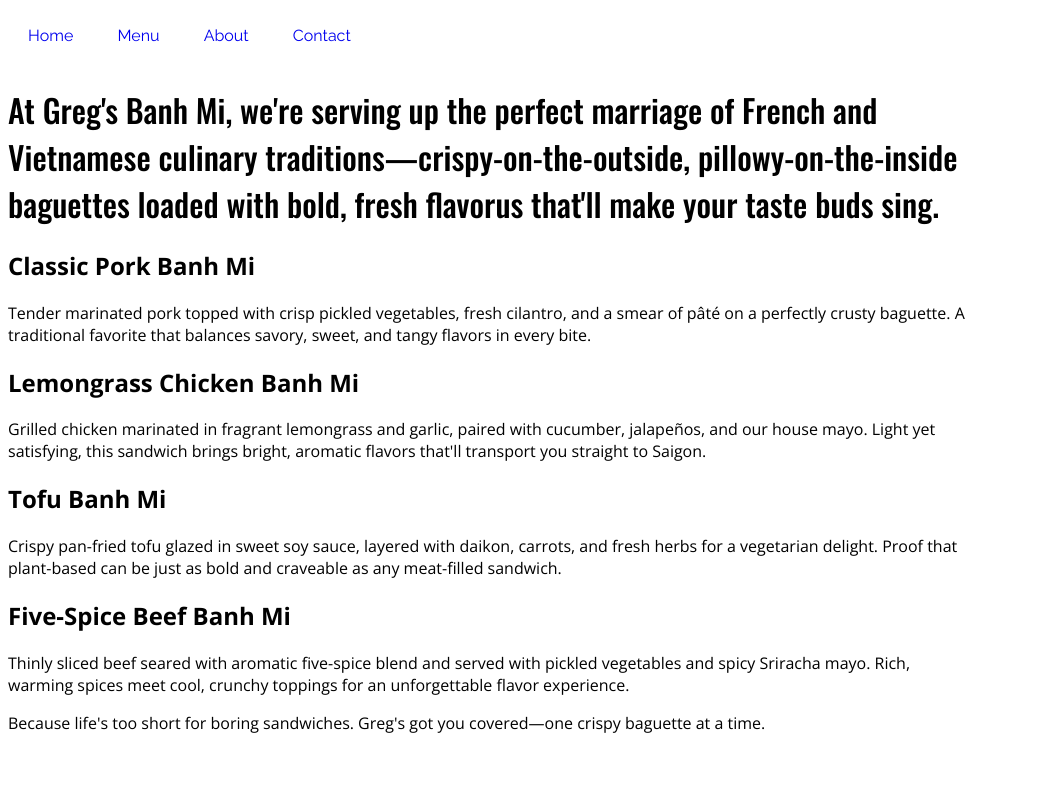
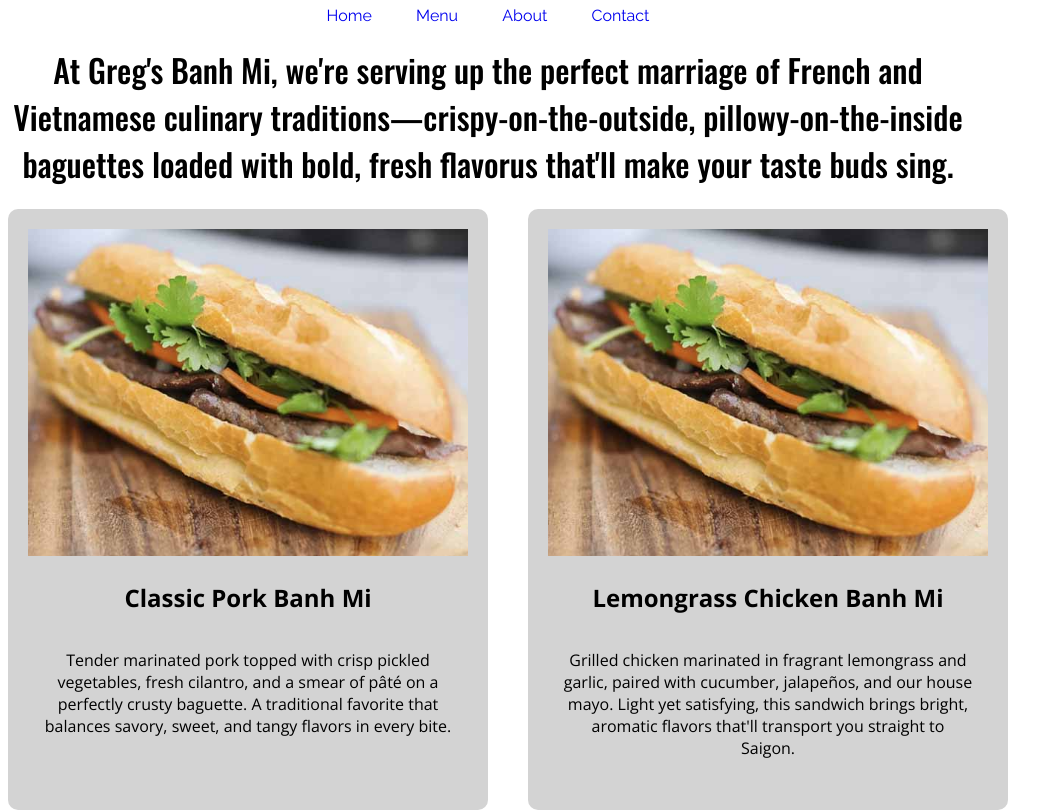
Before and after one commit to Amyer-Liu/Exercise-6, a plain HTML site: page index.html in a window 1280 px wide. Shown: the part 84-896 px from the top of the page, without its empty margins (0-1063 px from the left). Before the commit the page ends 826 px from the top, so only its background shows below. Drawn offline with nearby package versions, Linux system fonts and the light colour scheme.

Commit message:
margin changed

```diff
--- a/index.html
+++ b/index.html
@@ -1,14 +1,62 @@
 <!DOCTYPE html>
 <html lang="en-CA">
-  <html>
   <head>
     <meta charset="UTF-8">
     <title>Exercise 7: Banh Mi, menus, and layout</title>
     <!-- Created by Amy Liu on 2025, Oct 28 -->
+
     <link rel="preconnect" href="https://fonts.googleapis.com">
     <link rel="preconnect" href="https://fonts.gstatic.com" crossorigin>
     <link href="https://fonts.googleapis.com/css2?family=Open+Sans:ital,wght@0,300..800;1,300..800&family=Oswald:wght@200..700&family=Raleway:ital,wght@0,100..900;1,100..900&display=swap" rel="stylesheet">
+
+
     <style>
+      .container {
+        display: grid;
+        grid-template-columns: 50% 50%;
+        gap: 40px;
+        text-align: center;
+      }
+
+      .grid-item {
+        background-color: lightgray;
+        padding: 20px;
+        border-radius: 10px;
+      }
+
+
+      .grid-item p {
+        padding: 15px;
+      }
+
+      img {
+        width: 100%;
+      }
+
+      a:hover {
+        background-color: red;
+        color: white;
+      }
+
+      a {
+        text-decoration: none;
+      }
+
+      nav ul {
+        list-style: none;
+        margin: 0;
+        padding: 0;
+        text-align: center;
+      }
+
+      nav li {
+        display: inline-block;
+      }
+
+      ul li a {
+        padding: 14px 20px;
+      }
+
       body {
         font-family: "Open Sans", sans-serif;
         font-optical-sizing: auto;
@@ -24,18 +72,10 @@
         font-optical-sizing: auto;
         font-weight: 500;
         font-style: normal;
+        text-align: center;
       }
 
       #site-title {}
-
-        a:hover {
-          background-color: lightyellow;
-          font-size: 18px;
-        }
-
-        a {
-          text-decoration: none;
-        }
 
       nav {
         font-family: "Raleway", sans-serif;
@@ -44,19 +84,9 @@
         font-style: normal;
       }
 
-        nav ul {
-          list-style: none;
-          margin: 0;
-          padding: 0;
-        }
-
-        nav li {
-          display: inline-block;
-          margin: 20px;
-        }
-
       footer {}
     </style>
+
   </head>
   <body>
     <h1 id="site-title">Greg’s Banh Mi</h1>
@@ -68,15 +98,33 @@
         <li><a href="/">Contact</a></li>
       </ul>
     </nav>
+
     <h1>At Greg's Banh Mi, we're serving up the perfect marriage of French and Vietnamese culinary traditions—crispy-on-the-outside, pillowy-on-the-inside baguettes loaded with bold, fresh flavorus that'll make your taste buds sing.</h1>
+    <div class="container">
+      <div class="grid-item">
+        <img src="banh-mi (1).jpg" alt="A beef sandwich">
         <h2>Classic Pork Banh Mi</h2>
         <p>Tender marinated pork topped with crisp pickled vegetables, fresh cilantro, and a smear of pâté on a perfectly crusty baguette. A traditional favorite that balances savory, sweet, and tangy flavors in every bite.</p>
+      </div>
+
+      <div class="grid-item">
+        <img src="banh-mi (1).jpg" alt="A beef sandwich">
         <h2>Lemongrass Chicken Banh Mi</h2>
         <p>Grilled chicken marinated in fragrant lemongrass and garlic, paired with cucumber, jalapeños, and our house mayo. Light yet satisfying, this sandwich brings bright, aromatic flavors that'll transport you straight to Saigon.</p>
+      </div>
+
+      <div class="grid-item">
+        <img src="banh-mi (1).jpg" alt="A beef sandwich">
         <h2>Tofu Banh Mi</h2>
         <p>Crispy pan-fried tofu glazed in sweet soy sauce, layered with daikon, carrots, and fresh herbs for a vegetarian delight. Proof that plant-based can be just as bold and craveable as any meat-filled sandwich.</p>
+      </div>
+
+      <div class="grid-item">
+        <img src="banh-mi (1).jpg" alt="A beef sandwich">
         <h2>Five-Spice Beef Banh Mi</h2>
         <p>Thinly sliced beef seared with aromatic five-spice blend and served with pickled vegetables and spicy Sriracha mayo. Rich, warming spices meet cool, crunchy toppings for an unforgettable flavor experience.</p>
+      </div>
+    </div>
     <footer>Because life's too short for boring sandwiches. Greg's got you covered—one crispy baguette at a time.</footer>
   </body>
 </html>
```
Lines whose indentation alone changed are shown as unchanged.
